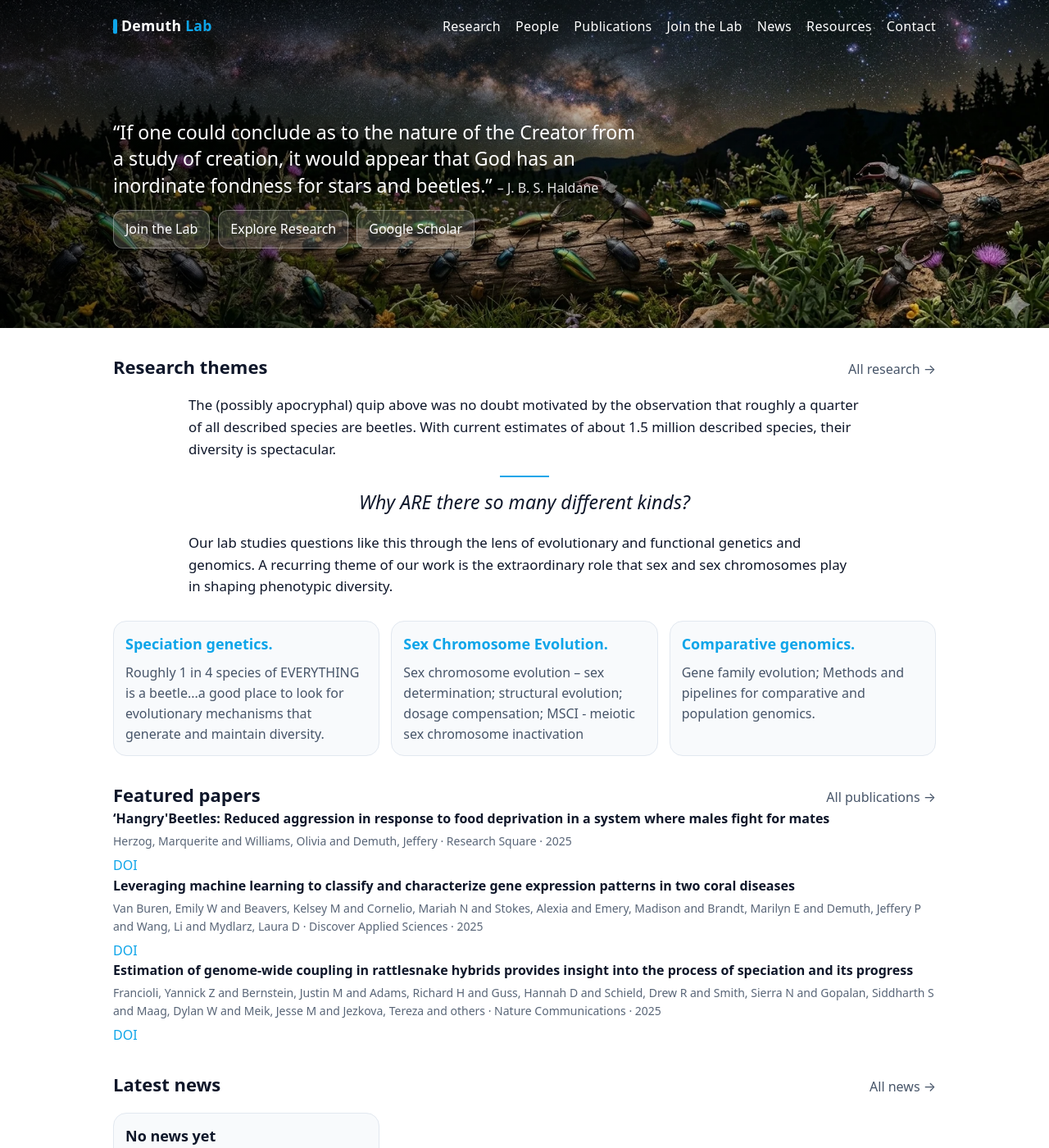
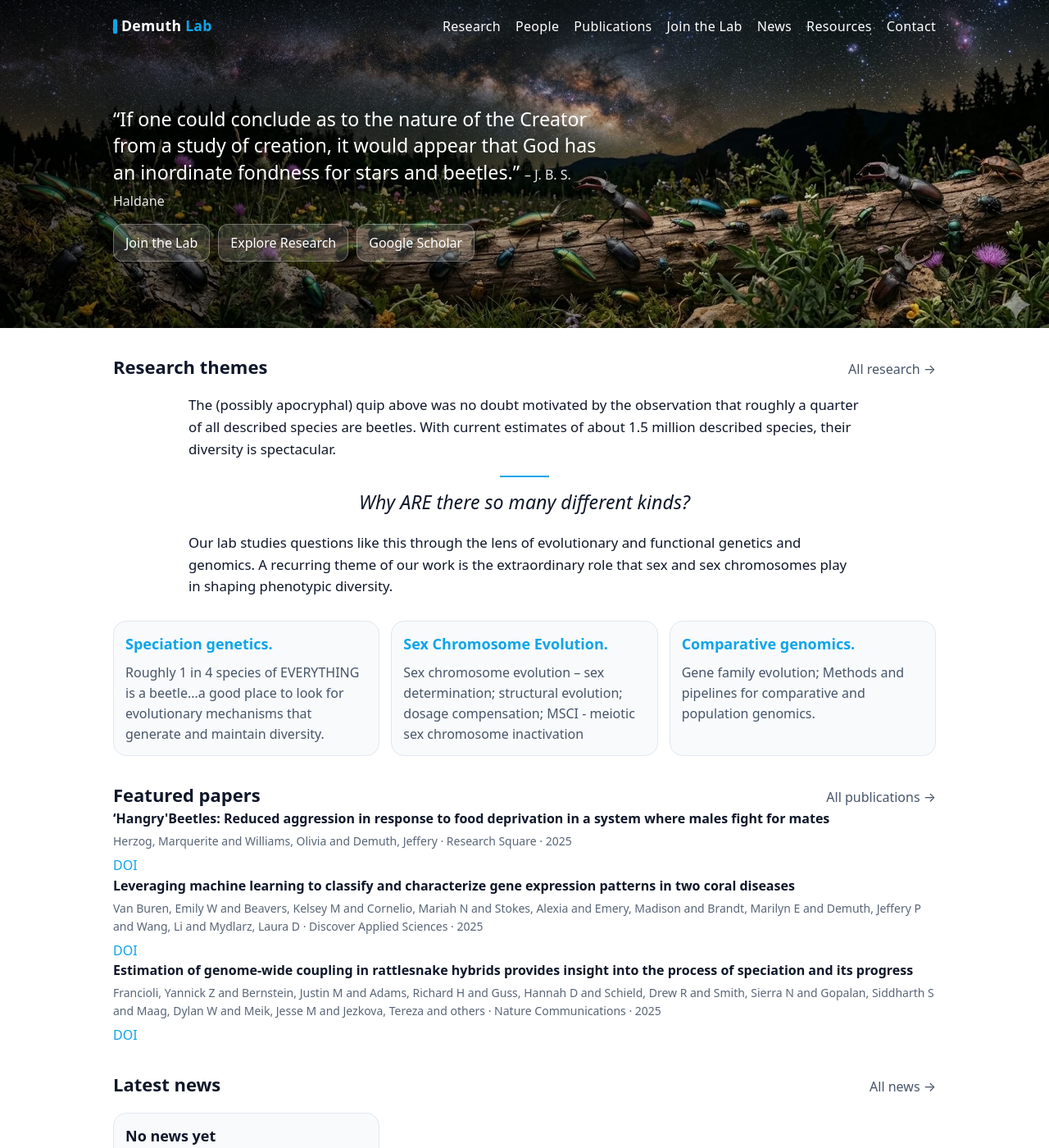
Before and after one commit to demuth-lab/demuth-lab.github.io, a Jekyll site: the page built from index.md, in a window 1280 px wide and 1400 px high. Shown: the whole window at 82% size. Built offline with Jekyll 4.4.1, drawn with Linux system fonts in a browser that asks for light colours.

Commit message:
Update main.css

```diff
--- a/assets/css/main.css
+++ b/assets/css/main.css
@@ -198,7 +198,7 @@ a:hover{text-decoration:underline}
   line-height:1.4;
   font-weight:350;
   color:#fff;
-  max-width:650px;
+  max-width:600px;
 }
 
 .hero-attrib{
@@ -206,7 +206,18 @@ a:hover{text-decoration:underline}
   font-size:1.05rem;
   color:rgba(255,255,255,0.90);
   text-align:right;
-  max-width:650px;
+  max-width:600px;
+}
+
+@media (min-width:900px){
+  .hero-quote{
+    font-size:2.0rem;
+    line-height:1.34;
+  }
+
+  .hero-attrib{
+    font-size:1.08rem;
+  }
 }
 
 .hero-actions{
```
